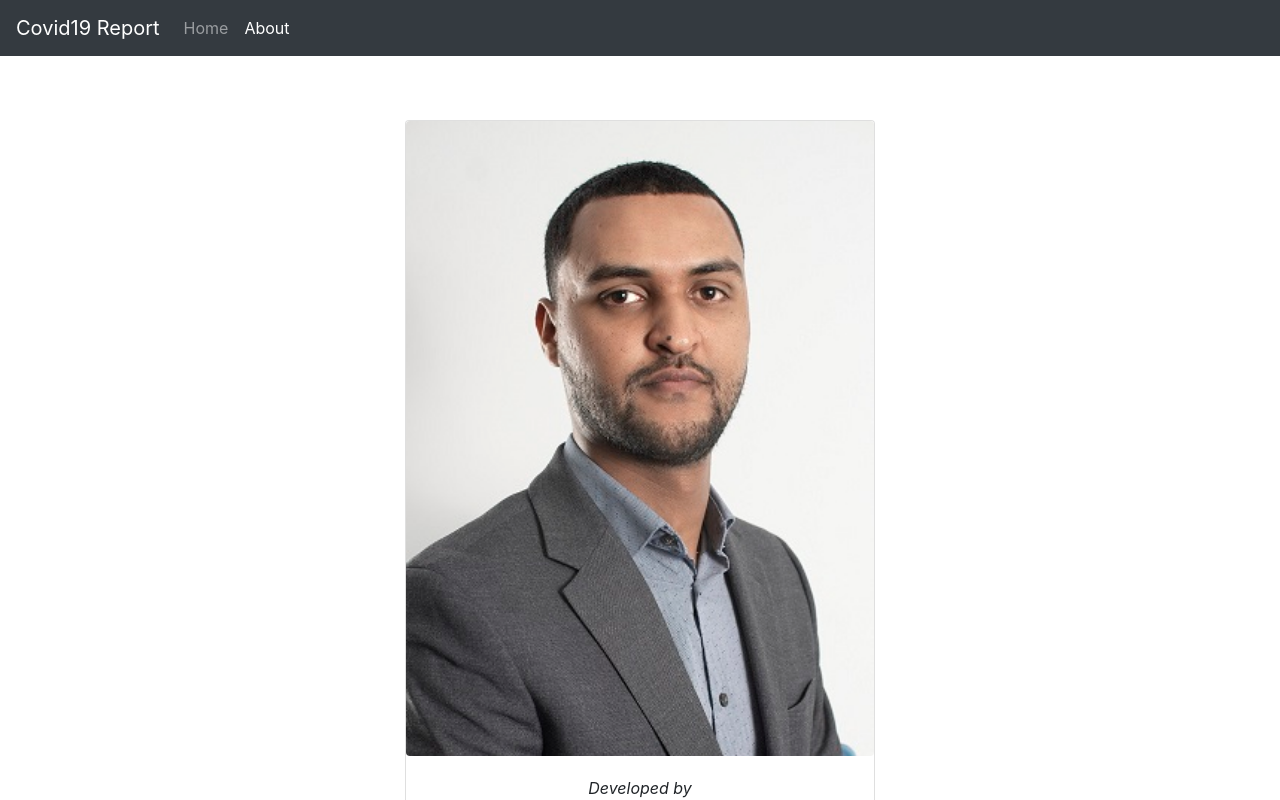
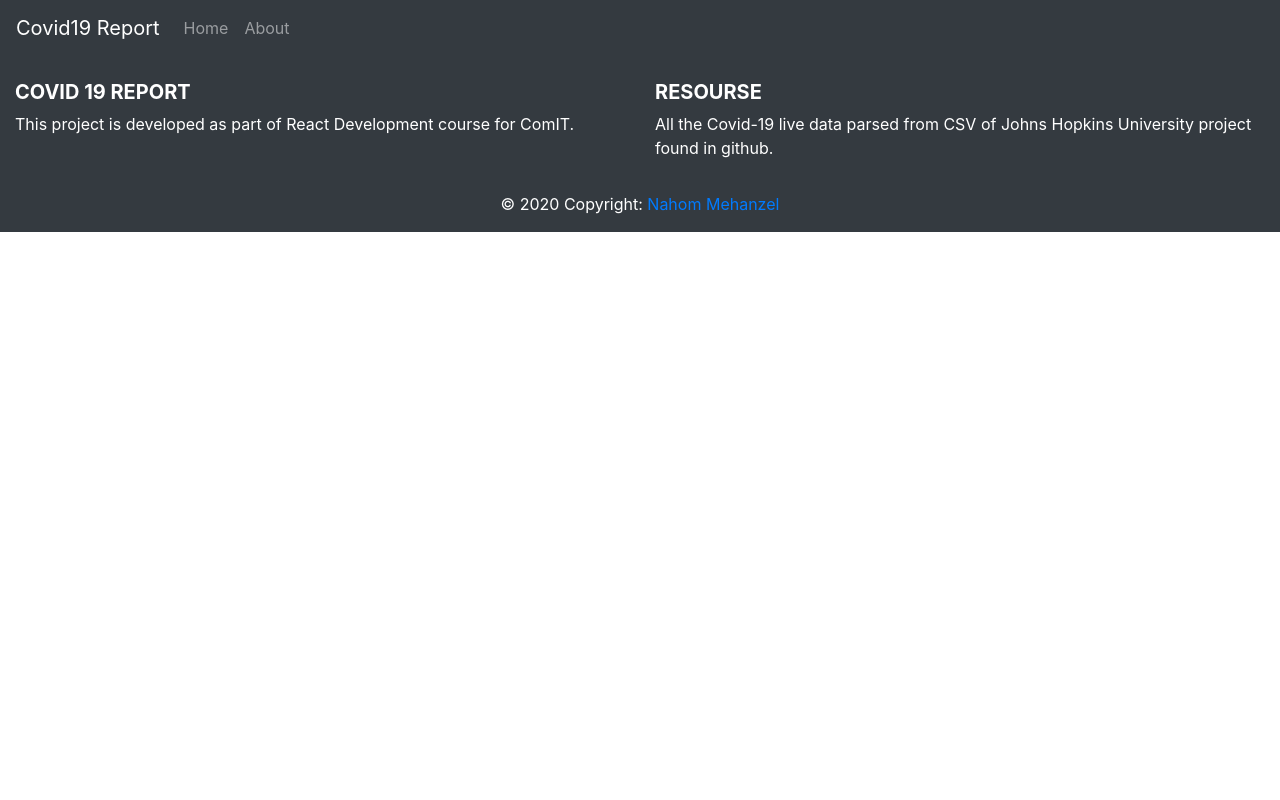
Before and after one commit to NahomKibreab/covid19-react-project, a React (Create React App) app: page /about in a window 1280 px wide. Shown: the top 800 px of the page. Built offline with nearby package versions, Linux system fonts and the light colour scheme.

Commit message:
Gitpage url debug fixed

```diff
--- a/src/App.js
+++ b/src/App.js
@@ -12,9 +12,9 @@ function App() {
     <div>
       <Navigation />
       <Switch>
-        <Route path="/about" component={About} />
-        <Route path="/country" component={Country} />
-        <Route path="/" component={FetchJson} />
+        <Route path="/covid19-react-project/about" component={About} />
+        <Route path="/covid19-react-project/country" component={Country} />
+        <Route path="/covid19-react-project" component={FetchJson} />
       </Switch>
       <Footer />
     </div>
--- a/src/component/Navigation.jsx
+++ b/src/component/Navigation.jsx
@@ -4,7 +4,7 @@ const Navigation = () => {
   return (
     <div>
       <nav className="navbar navbar-expand-lg navbar-dark bg-dark">
-        <NavLink className="navbar-brand" exact to="/">
+        <NavLink className="navbar-brand" exact to="/covid19-react-project">
           Covid19 Report
         </NavLink>
         <button
@@ -22,13 +22,13 @@ const Navigation = () => {
         <div className="collapse navbar-collapse" id="navbarSupportedContent">
           <ul className="navbar-nav mr-auto">
             <li className="nav-item">
-              <NavLink className="nav-link" exact to="/">
+              <NavLink className="nav-link" exact to="/covid19-react-project">
                 Home
               </NavLink>
             </li>
 
             <li className="nav-item">
-              <NavLink className="nav-link" to="/About">
+              <NavLink className="nav-link" to="/covid19-react-project/About">
                 About
               </NavLink>
             </li>
--- a/src/component/TableList.jsx
+++ b/src/component/TableList.jsx
@@ -20,7 +20,7 @@ class TableList extends Component {
               style={{ color: "white" }}
               exact
               to={{
-                pathname: "/country",
+                pathname: "/covid19-react-project/country",
                 search: "?id=" + country.UID,
               }}
             >
```
